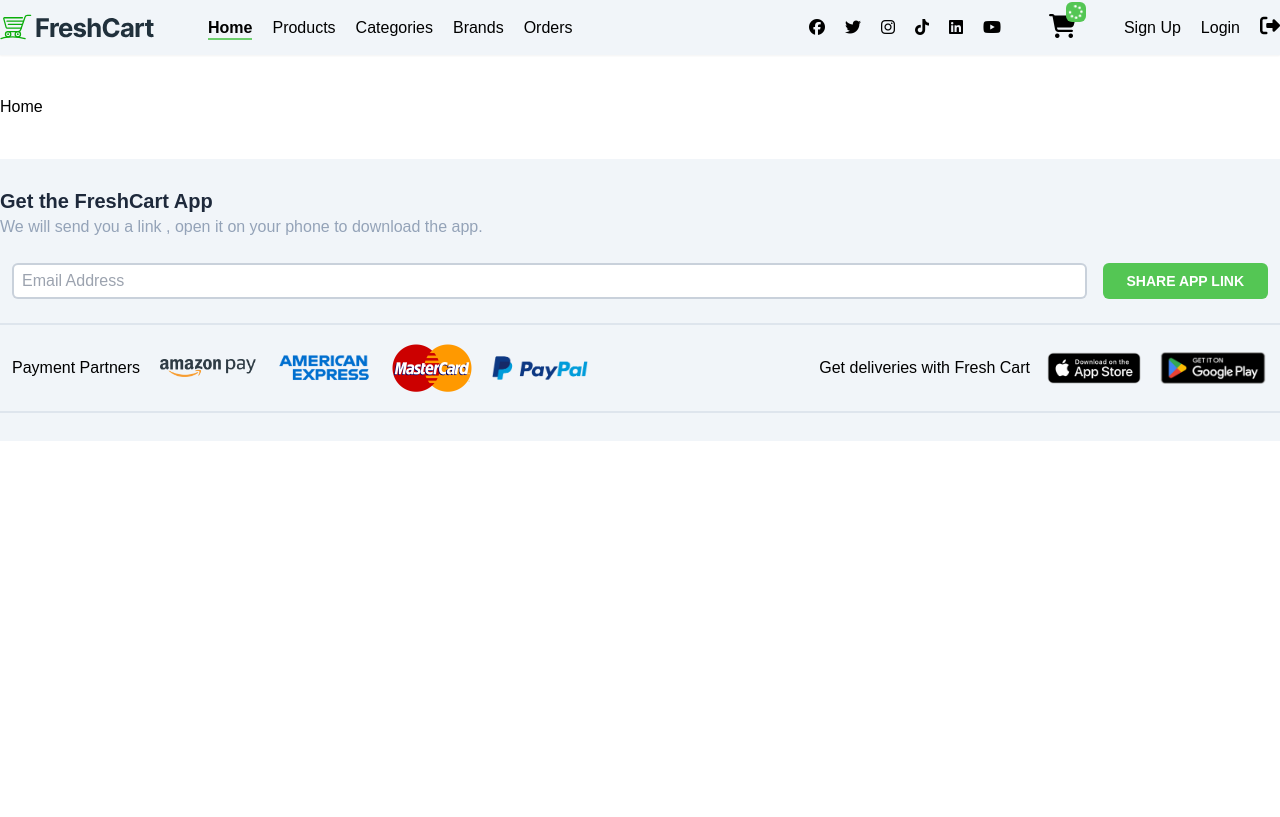
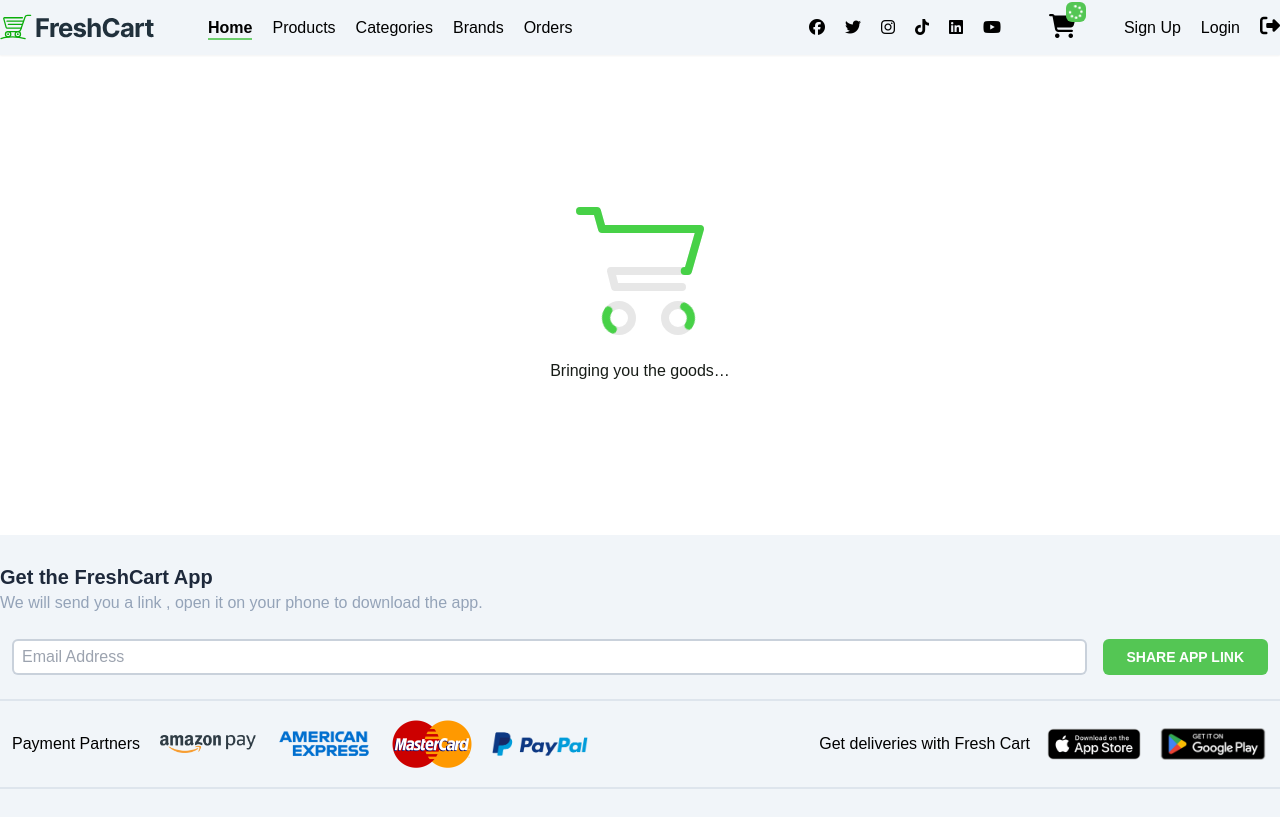
Before and after one commit to Mo7med3li/e-commerce, a React (Vite) app: page / in a window 1280 px wide. Built offline with nearby package versions, Linux system fonts and the light colour scheme; a web font is replaced by a local one.

Commit message:
add Loading Screen

```diff
--- a/src/components/Layout/Layout.jsx
+++ b/src/components/Layout/Layout.jsx
@@ -8,7 +8,9 @@
     <>
       <Navbar />
       <div className="container py-10">
-        <Outlet> </Outlet>
+        <div className="min-h-80">
+          <Outlet> </Outlet>
+        </div>
       </div>
       <Footer />
     </>
--- /dev/null
+++ b/src/components/Loading/Loading .module.css
@@ -0,0 +1,143 @@
+.loading {
+  --hue: 120;
+  --bg: hsl(var(--hue), 10%, 90%);
+  --fg: hsl(var(--hue), 10%, 10%);
+  --primary: hsl(var(--hue), 60%, 55%);
+  --trans-dur: 0.3s;
+  font-size: calc(16px + (20 - 16) * (100vw - 320px) / (1280 - 320));
+
+  color: var(--fg);
+  font: 1em/1.5 "DM Sans", sans-serif;
+  height: 50vh;
+  display: grid;
+  place-items: center;
+  transition: background-color var(--trans-dur), color var(--trans-dur);
+}
+.loading :global(.preloader) {
+  text-align: center;
+  max-width: 20em;
+  width: 100%;
+}
+.loading :global(.preloader__text) {
+  position: relative;
+  height: 1.5em;
+}
+.loading :global(.preloader__msg) {
+  animation: msg 0.3s 13.7s linear forwards;
+  position: absolute;
+  width: 100%;
+}
+.loading :global(.preloader__msg--last) {
+  animation-direction: reverse;
+  animation-delay: 14s;
+  visibility: hidden;
+}
+.loading :global(.cart) {
+  display: block;
+  margin: 0 auto 1.5em auto;
+  width: 8em;
+  height: 8em;
+}
+.loading :global(.cart__lines),
+.loading :global(.cart__top),
+.loading :global(.cart__wheel1),
+.loading :global(.cart__wheel2),
+.loading :global(.cart__wheel-stroke) {
+  animation: cartLines 2s ease-in-out infinite;
+}
+.loading :global(.cart__lines) {
+  stroke: var(--primary);
+}
+.loading :global(.cart__top) {
+  animation-name: cartTop;
+}
+.loading :global(.cart__wheel1) {
+  animation-name: cartWheel1;
+  transform: rotate(-0.25turn);
+  transform-origin: 43px 111px;
+}
+.loading :global(.cart__wheel2) {
+  animation-name: cartWheel2;
+  transform: rotate(0.25turn);
+  transform-origin: 102px 111px;
+}
+.loading :global(.cart__wheel-stroke) {
+  animation-name: cartWheelStroke;
+}
+.loading :global(.cart__track) {
+  stroke: hsla(var(--hue), 10%, 10%, 0.1);
+  transition: stroke var(--trans-dur);
+}
+
+/* Dark theme */
+@media (prefers-color-scheme: dark) {
+  :root {
+    --bg: hsl(var(--hue), 10%, 10%);
+    --fg: hsl(var(--hue), 10%, 90%);
+  }
+  .loading :global(.cart__track) {
+    stroke: hsla(var(--hue), 10%, 90%, 0.1);
+  }
+}
+
+/* Animations */
+@keyframes msg {
+  from {
+    opacity: 1;
+    visibility: visible;
+  }
+  99.9% {
+    opacity: 0;
+    visibility: visible;
+  }
+  to {
+    opacity: 0;
+    visibility: hidden;
+  }
+}
+@keyframes cartLines {
+  from,
+  to {
+    opacity: 0;
+  }
+  8%,
+  92% {
+    opacity: 1;
+  }
+}
+@keyframes cartTop {
+  from {
+    stroke-dashoffset: -338;
+  }
+  50% {
+    stroke-dashoffset: 0;
+  }
+  to {
+    stroke-dashoffset: 338;
+  }
+}
+@keyframes cartWheel1 {
+  from {
+    transform: rotate(-0.25turn);
+  }
+  to {
+    transform: rotate(2.75turn);
+  }
+}
+@keyframes cartWheel2 {
+  from {
+    transform: rotate(0.25turn);
+  }
+  to {
+    transform: rotate(3.25turn);
+  }
+}
+@keyframes cartWheelStroke {
+  from,
+  to {
+    stroke-dashoffset: 81.68;
+  }
+  50% {
+    stroke-dashoffset: 40.84;
+  }
+}
--- /dev/null
+++ b/src/components/Loading/Loading.jsx
@@ -0,0 +1,68 @@
+import styles from "./Loading .module.css";
+
+export default function Loading() {
+  return (
+    <>
+      <div className={styles.loading}>
+        <div className="preloader">
+          <svg
+            className="cart"
+            role="img"
+            aria-label="Shopping cart line animation"
+            viewBox="0 0 128 128"
+            width="128px"
+            height="128px"
+            xmlns="http://www.w3.org/2000/svg"
+          >
+            <g
+              fill="none"
+              strokeLinecap="round"
+              strokeLinejoin="round"
+              strokeWidth={8}
+            >
+              <g className="cart__track" stroke="hsla(0,10%,10%,0.1)">
+                <polyline points="4,4 21,4 26,22 124,22 112,64 35,64 39,80 106,80" />
+                <circle cx={43} cy={111} r={13} />
+                <circle cx={102} cy={111} r={13} />
+              </g>
+              <g className="cart__lines" stroke="currentColor">
+                <polyline
+                  className="cart__top"
+                  points="4,4 21,4 26,22 124,22 112,64 35,64 39,80 106,80"
+                  strokeDasharray="338 338"
+                  strokeDashoffset={-338}
+                />
+                <g className="cart__wheel1" transform="rotate(-90,43,111)">
+                  <circle
+                    className="cart__wheel-stroke"
+                    cx={43}
+                    cy={111}
+                    r={13}
+                    strokeDasharray="81.68 81.68"
+                    strokeDashoffset="81.68"
+                  />
+                </g>
+                <g className="cart__wheel2" transform="rotate(90,102,111)">
+                  <circle
+                    className="cart__wheel-stroke"
+                    cx={102}
+                    cy={111}
+                    r={13}
+                    strokeDasharray="81.68 81.68"
+                    strokeDashoffset="81.68"
+                  />
+                </g>
+              </g>
+            </g>
+          </svg>
+          <div className="preloader__text">
+            <p className="preloader__msg">Bringing you the goods…</p>
+            <p className="preloader__msg preloader__msg--last">
+              This is taking long. Something’s wrong.
+            </p>
+          </div>
+        </div>
+      </div>
+    </>
+  );
+}
--- a/src/pages/Home/Home.jsx
+++ b/src/pages/Home/Home.jsx
@@ -1,5 +1,9 @@
-import React from "react";
+import Loading from "../../components/Loading/Loading";
 
 export default function Home() {
-  return <div>Home</div>;
+  return (
+    <>
+      <Loading />
+    </>
+  );
 }
```
